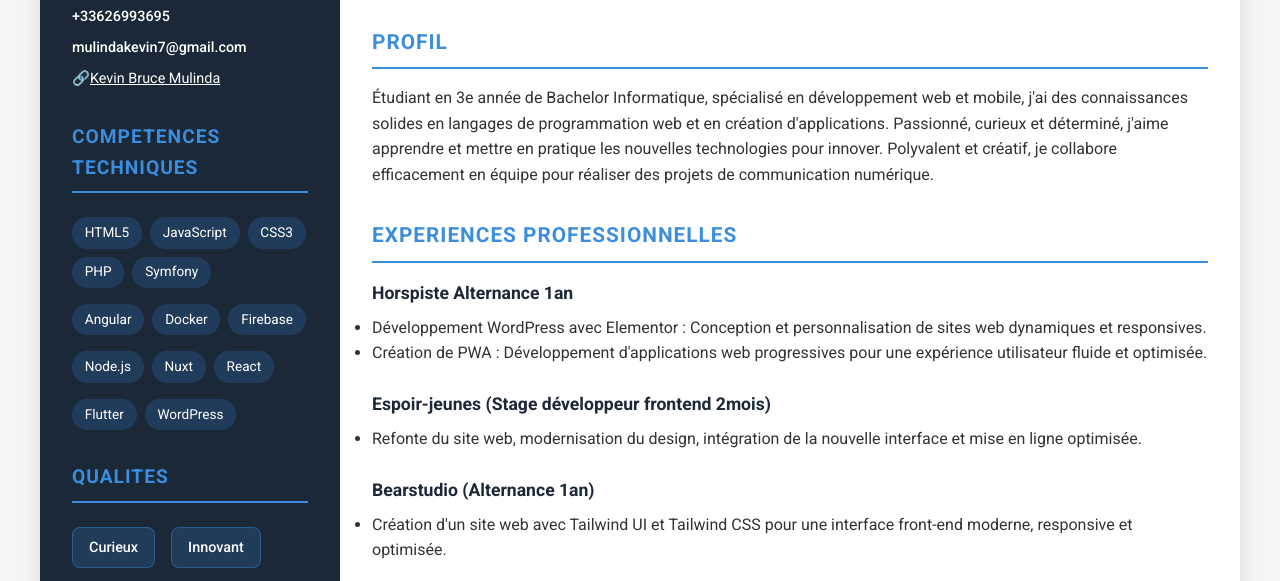
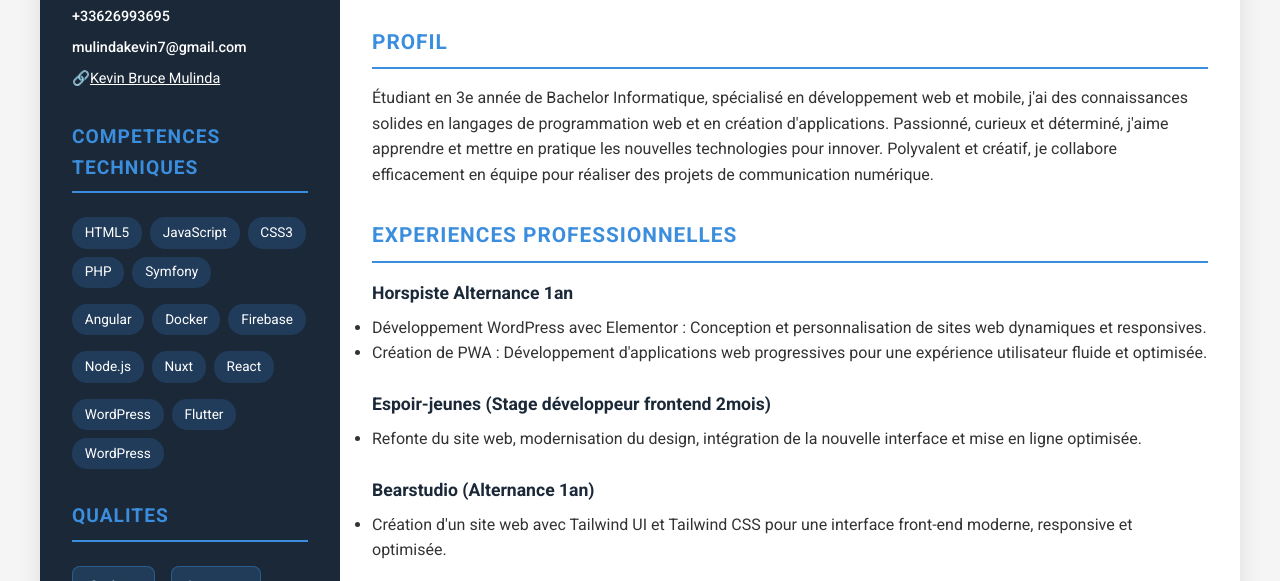
Before and after one commit to Dukent29/cv_candit, a plain HTML site: page index.html in a window 1280 px wide. Shown: the part 155-736 px from the top of the page. Drawn offline with Linux system fonts and the light colour scheme.

Commit message:
Update index.html

```diff
--- a/index.html
+++ b/index.html
@@ -43,6 +43,7 @@
                         <span class="tech-label">React</span>
                     </div>
                     <div class="tech-group">
+			<span class="tech-label">WordPress</span>
                         <span class="tech-label">Flutter</span>
                         <span class="tech-label">WordPress</span>
                     </div>
```
